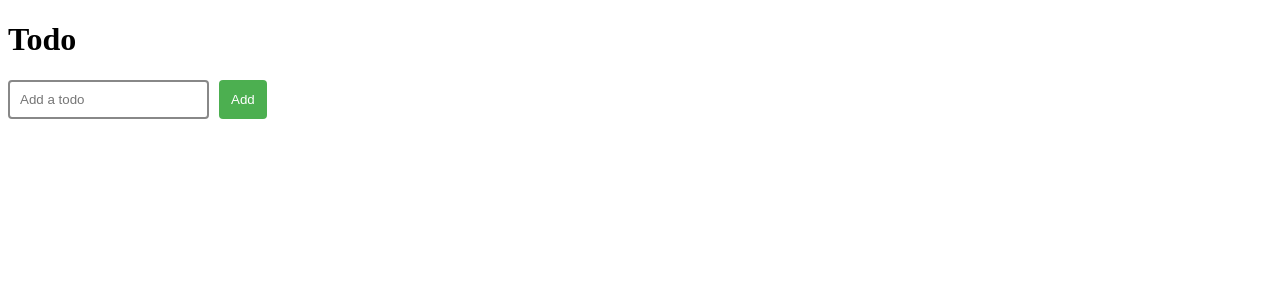
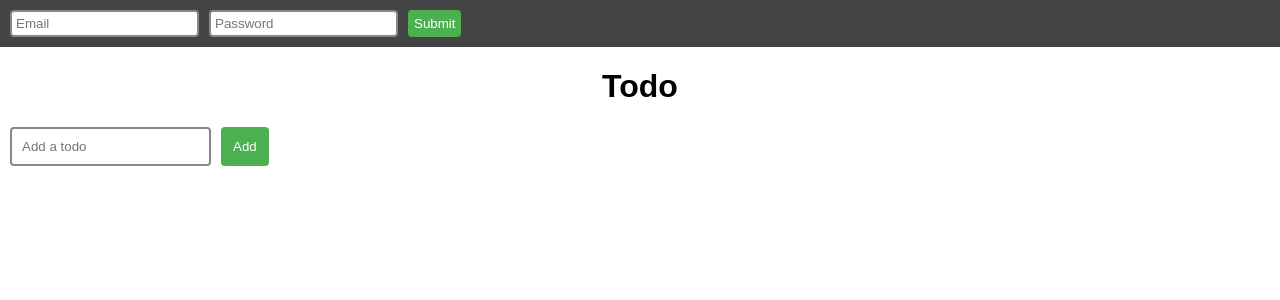
Before and after one commit to brewencoded/Redux-cooked-3-ways, a React app in the folder js/: page / in a window 1280 px wide. Shown: the top 300 px of the page. Built offline with nearby package versions, Linux system fonts and the light colour scheme.

Commit message:
added login form

```diff
--- a/js/src/index.html
+++ b/js/src/index.html
@@ -3,6 +3,13 @@
   <head>
     <meta charset="UTF-8">
     <title>My Typescript App</title>
+    <style>
+      body {
+        font-family: Arial, Helvetica, sans-serif;
+        margin: 0;
+        padding: 0;
+      }
+    </style>
   </head>
   <body>
     <div id="app"></div>
--- a/js/src/views/container/App.tsx
+++ b/js/src/views/container/App.tsx
@@ -15,6 +15,7 @@ import {
 } from '../../store/createStore';
 
 import connect from '../../helpers/connect';
+import LoginForm from './LoginForm';
 
 export interface IAppProps {
     store: IStore;
@@ -41,11 +42,14 @@ const App: React.SFC<IAppProps> = ({ store }) => {
     const TodoListWithDispatch = connect(mapDispatchToTodos, store.dispatch)(TodoList);
     return (
         <div style={appStyles}>
-            <h1>Todo</h1>
-            <FormWithDispatch />
-            <TodoListWithDispatch
-                todos={store.getState().todo}
-            />
+            <LoginForm login={(email, password) => console.log(email, password)}/>
+            <h1 style={{ textAlign: 'center' }}>Todo</h1>
+            <div style={{ padding: '0 10px 0 10px' }}>
+                <FormWithDispatch />
+                <TodoListWithDispatch
+                    todos={store.getState().todo}
+                />
+            </div>
         </div>
     );
 };
--- /dev/null
+++ b/js/src/views/container/LoginForm.tsx
@@ -0,0 +1,60 @@
+import * as React from 'react';
+import Todo from '../../models/TodoModel';
+
+const headerStyle = {
+    backgroundColor: '#444',
+    padding: 10,
+};
+
+const buttonStyle: React.CSSProperties = {
+    backgroundColor: '#4caf50',
+    borderColor: 'transparent',
+    borderRadius: 4,
+    color: 'white',
+    cursor: 'pointer',
+    outline: 0,
+    padding: '4px',
+};
+
+const inputStyle: React.CSSProperties  = {
+    padding: '4px',
+    borderRadius: 4,
+    border: '2px solid #888',
+    outline: 0,
+    marginRight: 10,
+};
+
+import {
+    AddTodo
+} from '../../actions';
+
+const TodoForm = ({ login }) => {
+    // Input tracker
+    let email;
+    let password;
+
+    return (
+        <div style={headerStyle}>
+            <input
+                style={inputStyle}
+                placeholder="Email"
+                ref={(node) => { email = node; }}
+            />
+            <input
+                style={inputStyle}
+                placeholder="Password"
+                ref={(node) => { password = node; }}
+            />
+            <button
+                style={buttonStyle}
+                onClick={() => {
+                    login(email.value, password.value);
+                }}
+            >
+                Submit
+            </button>
+        </div>
+    );
+};
+
+export default TodoForm;
```
